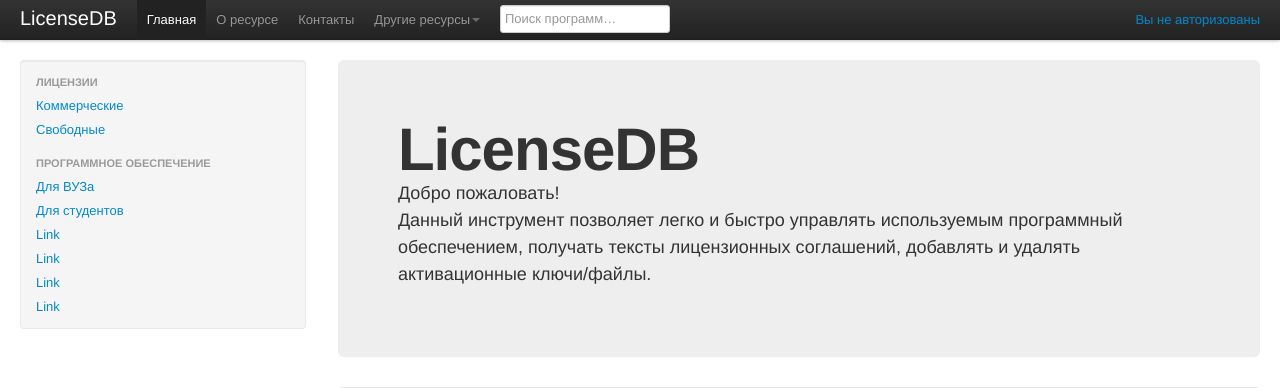
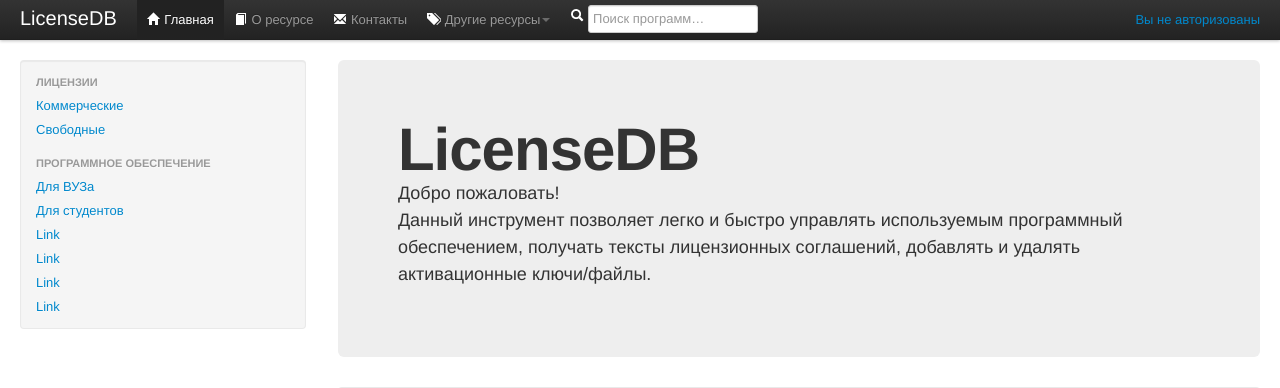
Before and after one commit to z0rr0/licdb, a Django app: page / in a window 1280 px wide. Shown: the top 388 px of the page. Run offline with Django 3.2, Linux system fonts and the light colour scheme; data comes from the database, SQL or seed files in the repository; some libraries are stand-ins or nearby versions.

Commit message:
image in nav-menu

```diff
--- a/main/main/templates/base.html
+++ b/main/main/templates/base.html
@@ -33,11 +33,15 @@
               <a class="brand" href="/">LicenseDB</a>
               <div class="nav-collapse">
                 <ul class="nav">
-                  <li class="active"><a href="/">Главная</a></li>
-                  <li><a href="#about">О ресурсе</a></li>
-                  <li><a href="#contact">Контакты</a></li>
+                  <li class="active"><a href="/"><i class="icon-home icon-white"></i>
+                    Главная</a></li>
+                  <li><a href="#about"><i class="icon-book icon-white"></i>
+                    О ресурсе</a></li>
+                  <li><a href="#contact"><i class="icon-envelope icon-white"></i>
+                    Контакты</a></li>
                   <li class="dropdown">
                     <a href="#" class="dropdown-toggle" data-toggle="dropdown">
+                      <i class="icon-tags icon-white"></i>
                       Другие ресурсы<b class="caret"></b></a>
                       <ul class="dropdown-menu">
                         <li><a href="http://www.apingtu.edu.ru/">Сайт АПИ НГТУ</a></li>
@@ -46,14 +50,19 @@
                       </ul>
                   </li>
                 </ul>
+
                     <form class="navbar-form pull-left">
+                        <i class="icon-search icon-white"></i>
                         <input type="text" class="span2"  placeholder="Поиск программ…">
                     </form>
                 <p class="navbar-text pull-right">
                     {% if user.is_authenticated %}
+                        <i class="icon-user icon-white"></i>
                         Вы вошли как <a href="/accounts/logout/"  title="Выйти">{{ user.first_name  }}</a>
                     {% else %}
-                        <a href="/accounts/login/" title="Выполнить вход">Вы не авторизованы</a>
+                        <a href="/accounts/login/" title="Выполнить вход">
+                          <!-- <i class="icon-user icon-white"></i> -->
+                          Вы не авторизованы</a>
                     {% endif %}
                 </p>
               </div><!--/.nav-collapse -->
```
